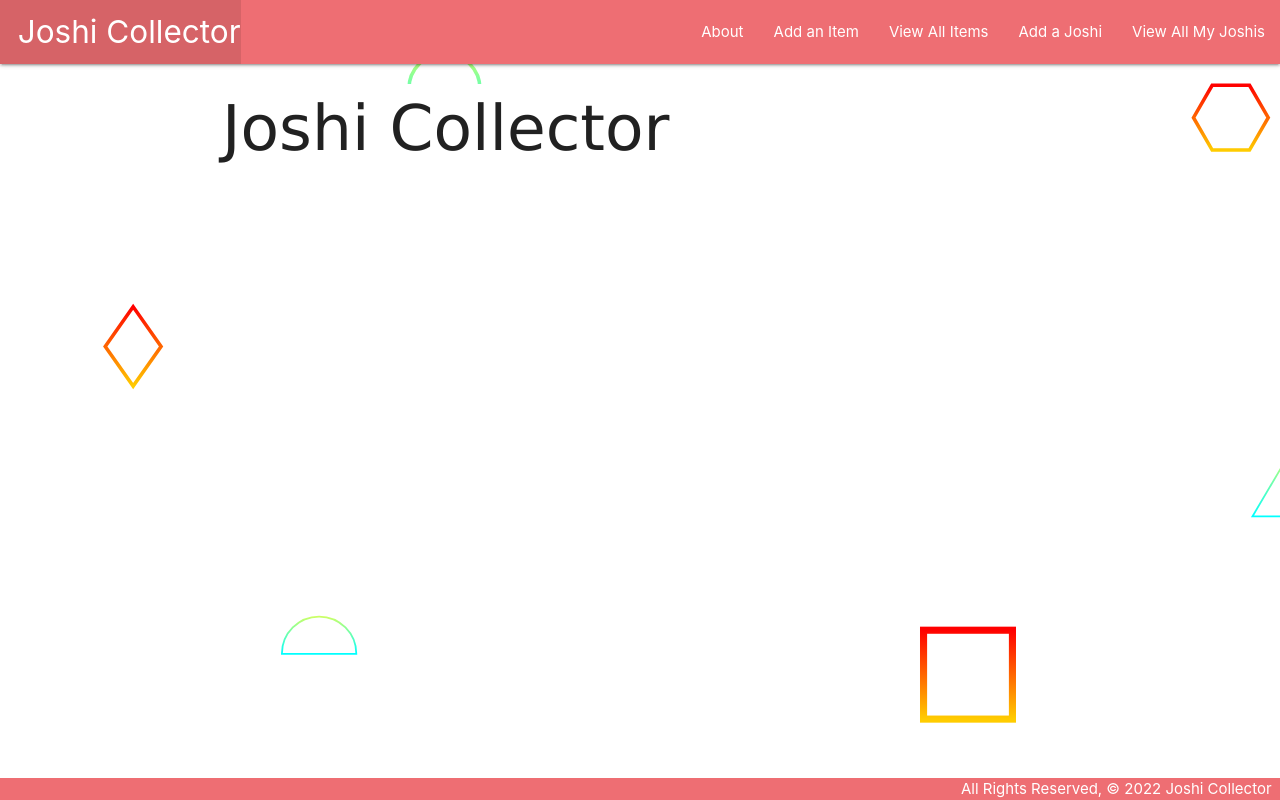
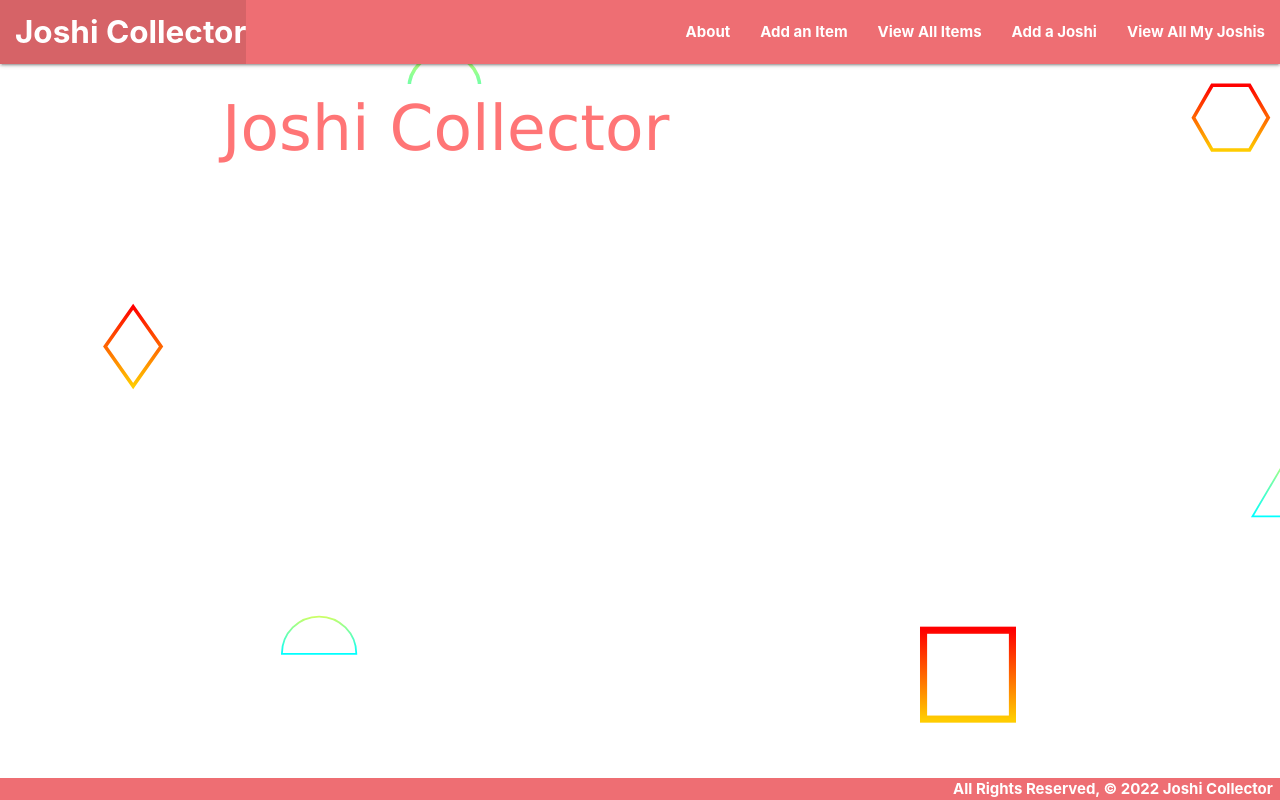
Before and after one commit to TonyPurple/joshicollector-flex44-anthonyvanoni, a Django app: page / in a window 1280 px wide. Run offline with Django 4.2, Linux system fonts and the light colour scheme.

Commit message:
matching font color to materialize, making bold

```diff
--- a/main_app/static/css/style.css
+++ b/main_app/static/css/style.css
@@ -7,6 +7,8 @@ body {
     background-attachment: fixed;
     background-size: cover;
     /* background by SVGBackgrounds.com */
+    color: rgb(273, 117, 118);
+    font-weight: bold;
 }
 
 main {
```
